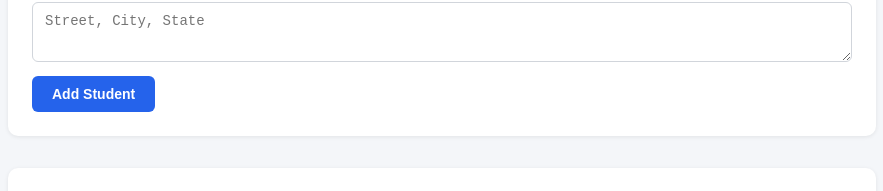
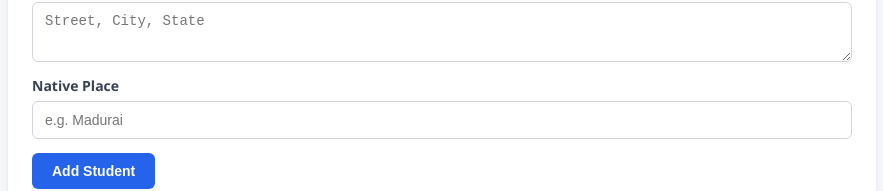
Before and after one commit to HARIHARANJAYARAJ/devops-frontend, a React (Create React App) app: page / in a window 1280 px wide. Shown: the part 862-1053 px from the top of the page, without its empty margins (198-1081 px from the left). Built offline with nearby package versions, Linux system fonts and the light colour scheme; no server answers.

Commit message:
Add native place to frontend

```diff
--- a/src/components/StudentForm.js
+++ b/src/components/StudentForm.js
@@ -10,6 +10,7 @@ const emptyForm = {
   year: "",
   address: "",
   city: "",
+  nativeplace: "",
 };
 
 export default function StudentForm({
@@ -175,6 +176,16 @@ export default function StudentForm({
           placeholder="Street, City, State"
         />
       </div>
+      <div className="form-row">
+  <label>Native Place</label>
+  <input
+    type="text"
+    name="nativeplace"
+    value={form.nativeplace || ""}
+    onChange={handleChange}
+    placeholder="e.g. Madurai"
+  />
+</div>
 
       <div className="form-actions">
         <button type="submit">
--- a/src/components/StudentList.js
+++ b/src/components/StudentList.js
@@ -17,7 +17,9 @@ export default function StudentList({ students, onEdit, onDelete }) {
             <th>Department</th>
             <th>Year</th>
             <th>City</th>
+            <th>nativepalce</th>
             <th>Actions</th>
+
           </tr>
         </thead>
 
@@ -31,6 +33,7 @@ export default function StudentList({ students, onEdit, onDelete }) {
               <td>{s.department}</td>
               <td>{s.year}</td>
               <td>{s.city || "-"}</td>
+              <td>{s.nativeplace || "-"}</td>
 
               <td className="actions">
                 <button onClick={() => onEdit(s)}>
```
